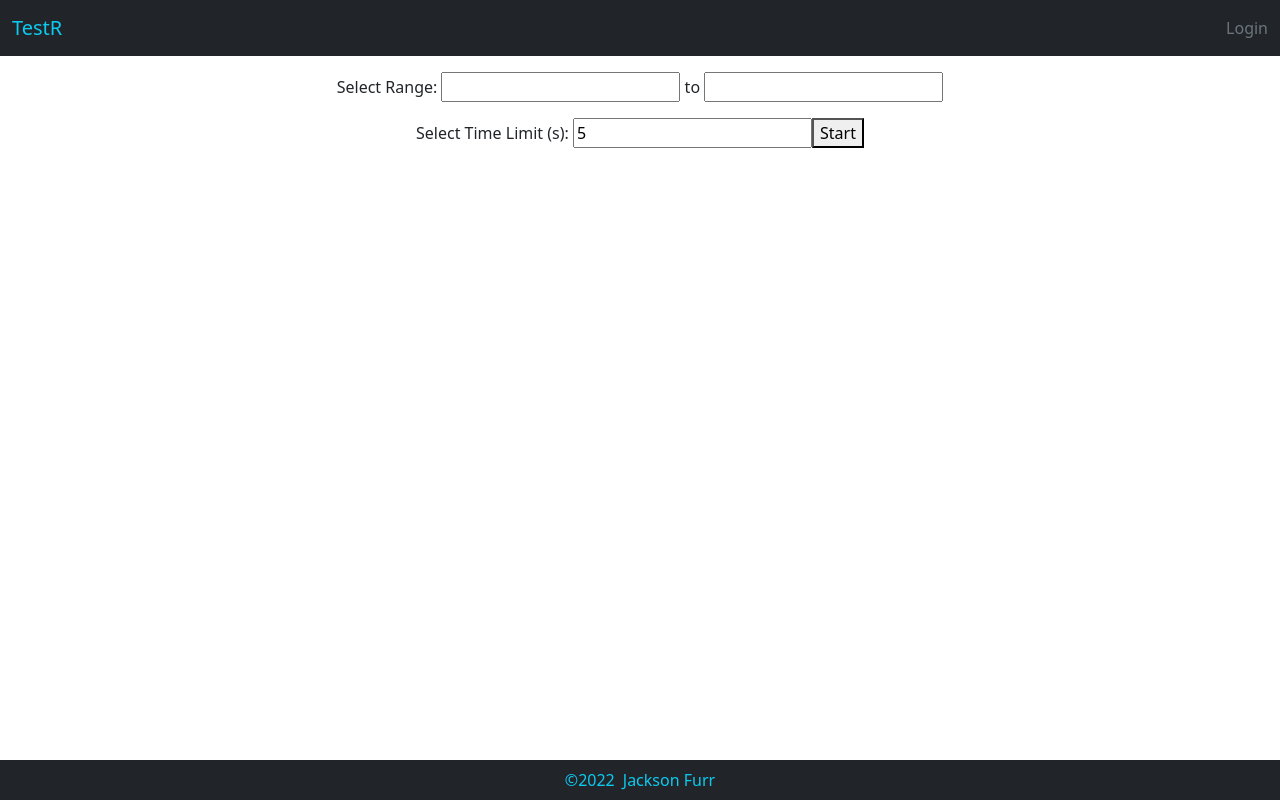
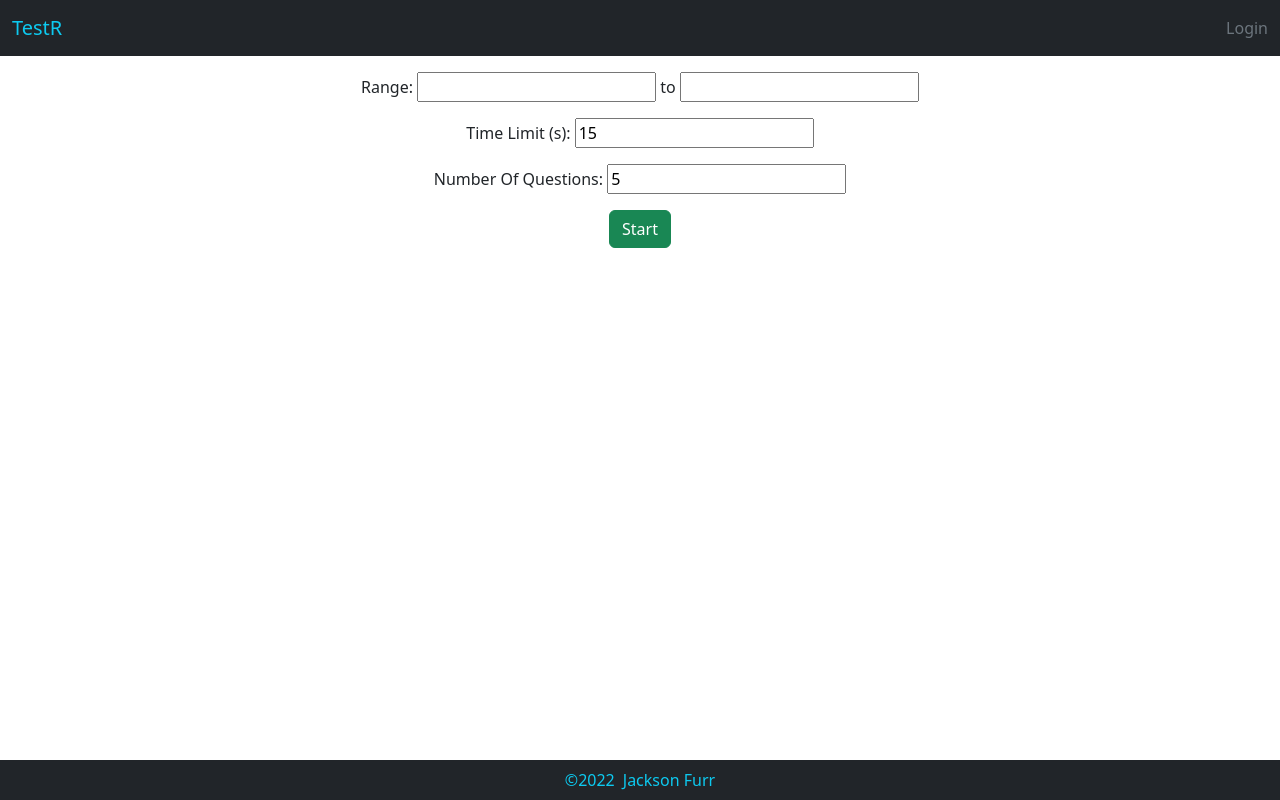
Before and after one commit to Furrj/TestRSinglePage, a React (Create React App) app: page / in a window 1280 px wide. Built offline with nearby package versions, Linux system fonts and the light colour scheme.

Commit message:
numlimit

```diff
--- a/src/components/ScoreBoard.jsx
+++ b/src/components/ScoreBoard.jsx
@@ -1,7 +1,7 @@
 const ScoreBoard = (props) => {
   const content = [];
 
-  const finalScore = parseInt((props.score / props.results.length) * 100);
+  let finalScore = parseInt((props.score / props.results.length) * 100);
 
   if (!finalScore) {
     finalScore = 0;
@@ -23,7 +23,7 @@ const ScoreBoard = (props) => {
       <div className="card finalCard">
         <div className="card-body">
           <div className="card-text">
-            Final Score: {}%
+            Final Score: {finalScore}%
             <br />
           </div>
         </div>
--- a/src/components/TestBox.jsx
+++ b/src/components/TestBox.jsx
@@ -11,7 +11,8 @@ const TestBox = () => {
   const [showScore, setShowScore] = useState(false);
 
   //Game Controls
-  const [timeLimit, setTimeLimit] = useState(5);
+  const [timeLimit, setTimeLimit] = useState(15);
+  const [numLimit, setNumLimit] = useState(5);
 
   //Game Data
   const [questions, setQuestions] = useState([]);
@@ -41,7 +42,7 @@ const TestBox = () => {
   const generateQuestions = (min, max) => {
     const questionList = [];
 
-    for (let i = 0; i < 3; i++) {
+    for (let i = 0; i < numLimit; i++) {
       const param1 = Math.floor(Math.random() * (max - min)) + min;
       const param2 = Math.floor(Math.random() * (max - min)) + min;
 
@@ -78,23 +79,36 @@ const TestBox = () => {
     setTimeLimit(e.target.value);
   };
 
+  const numLimitInputHandler = (e) => {
+    setNumLimit(e.target.value);
+  };
+
   return (
     <div className="testBox questionsCont">
       {beforeQuiz && (
         <div>
-          Select Range:{" "}
-          <input ref={lowerRangeRef} type="number" name="lowerRange" /> to{" "}
-          <input ref={upperRangeRef} type="number" name="upperRange" />
+          Range: <input ref={lowerRangeRef} type="number" name="lowerRange" />{" "}
+          to <input ref={upperRangeRef} type="number" name="upperRange" />
           <br />
-          Select Time Limit (s):{" "}
+          Time Limit (s):{" "}
           <input
             onChange={timeLimitInputHandler}
             value={timeLimit}
             type="number"
             name="timeLimit"
-            id=""
+            className="mt-3"
           />
-          <button onClick={startQuiz} className="mt-3">
+          <br />
+          Number Of Questions:{" "}
+          <input
+            onChange={numLimitInputHandler}
+            value={numLimit}
+            type="number"
+            name="numLimit"
+            className="mt-3"
+          />
+          <br />
+          <button onClick={startQuiz} className="mt-3 btn btn-success">
             Start
           </button>
         </div>
```
